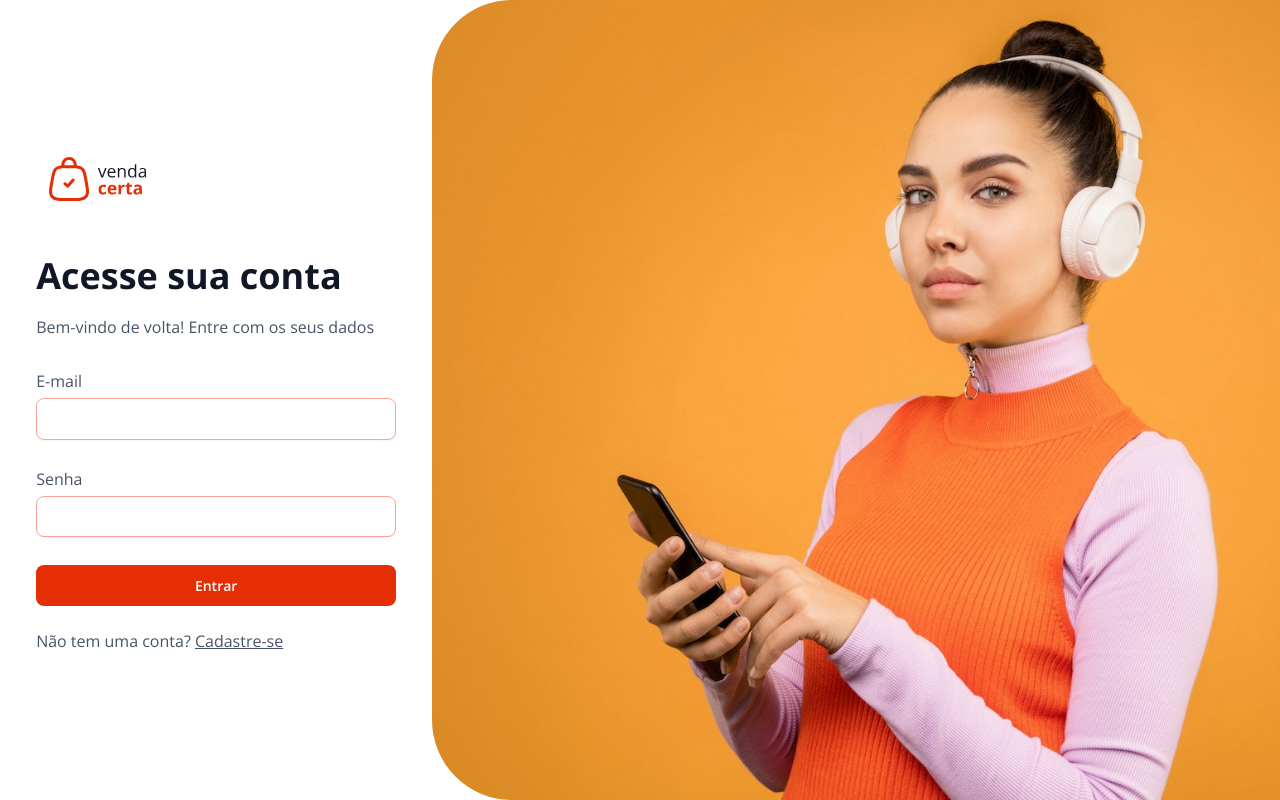
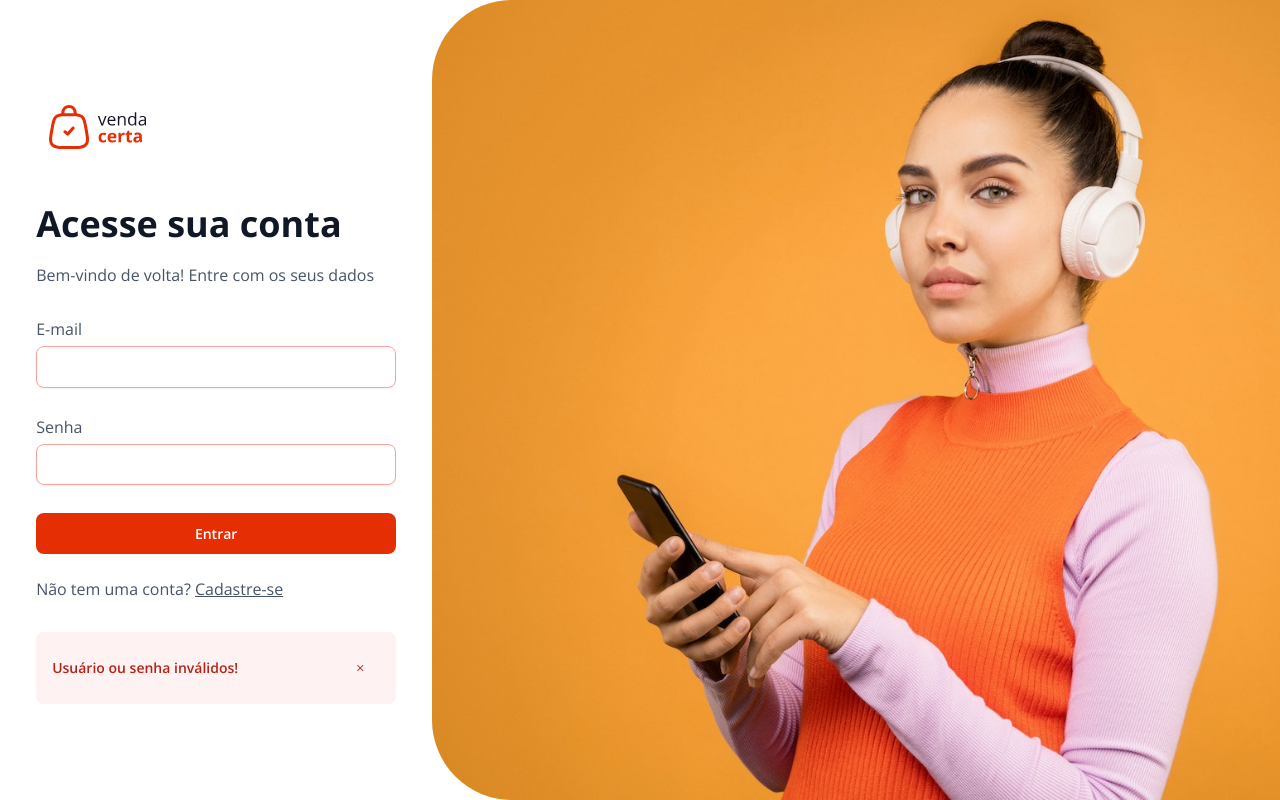
Before and after one commit to william-menezes/venda-certa, a PHP site: page /login.html in a window 1280 px wide. Run offline with PHP 8.4, Linux system fonts and the light colour scheme.

Commit message:
[ADD] Login.php script

```diff
--- a/login.html
+++ b/login.html
@@ -71,6 +71,20 @@
           <p class="form-wrapper__link">
             Não tem uma conta? <a href="./signup.html">Cadastre-se</a>
           </p>
+
+          <?php if($_GET['login'] == 'erro1'){ ?>
+
+          <span class="message message--warning">
+            <p class="message__text">Usuário ou senha inválidos!</p>
+            <button
+              class="fab--warning fab--sm fab"
+              onclick="this.parentElement.style.display='none';"
+            >
+              <i class="bi bi-x"></i>
+            </button>
+          </span>
+
+          <?php } ?>
         </div>
       </section>
       <section class="container--right"></section>
--- a/style/main.css
+++ b/style/main.css
@@ -29,6 +29,18 @@
   --red-800: #912018;
   --red-900: #7a271a;
   --red-950: #55160c;
+
+  --green-25: #f6fef9;
+  --green-50: #ecfdf3;
+  --green-100: #d1fadf;
+  --green-200: #a6f4c5;
+  --green-300: #6ce9a6;
+  --green-400: #32d583;
+  --green-500: #12b76a;
+  --green-600: #039855;
+  --green-700: #027a48;
+  --green-800: #05603a;
+  --green-900: #054f31;
 
   --gray-25: #fcfcfd;
   --gray-50: #f9fafb;
@@ -80,6 +92,39 @@ html {
 /* body {
   min-height: 100%;
 } */
+
+.message {
+  width: 100%;
+  margin-top: 32px;
+  padding: 16px;
+  border-radius: 8px;
+
+  display: flex;
+  justify-content: space-between;
+  align-items: center;
+}
+
+.message>p {
+  font-size: 14px;
+  font-weight: 600;
+  margin: 0 !important;
+}
+
+/* .message .close-button {
+  cursor: pointer;
+}
+
+.message .close-button > i {
+  color: inherit;
+} */
+
+.message--warning {
+  background-color: var(--red-50);
+}
+
+.message--warning>p {
+  color: var(--red-700);
+}
 
 h1,
 h2,
@@ -185,6 +230,13 @@ button {
 
 .fab:hover i {
   color: var(--orange-600);
+}
+
+.fab--warning i {
+  color: var(--red-700);
+}
+.fab--warning:hover i {
+  color: var(--red-800);
 }
 
 .button--primary {
```
Also changed, not shown: php/login.php (added, +41 -0 lines), php/sessionVerification.php (added, +9 -0 lines).
